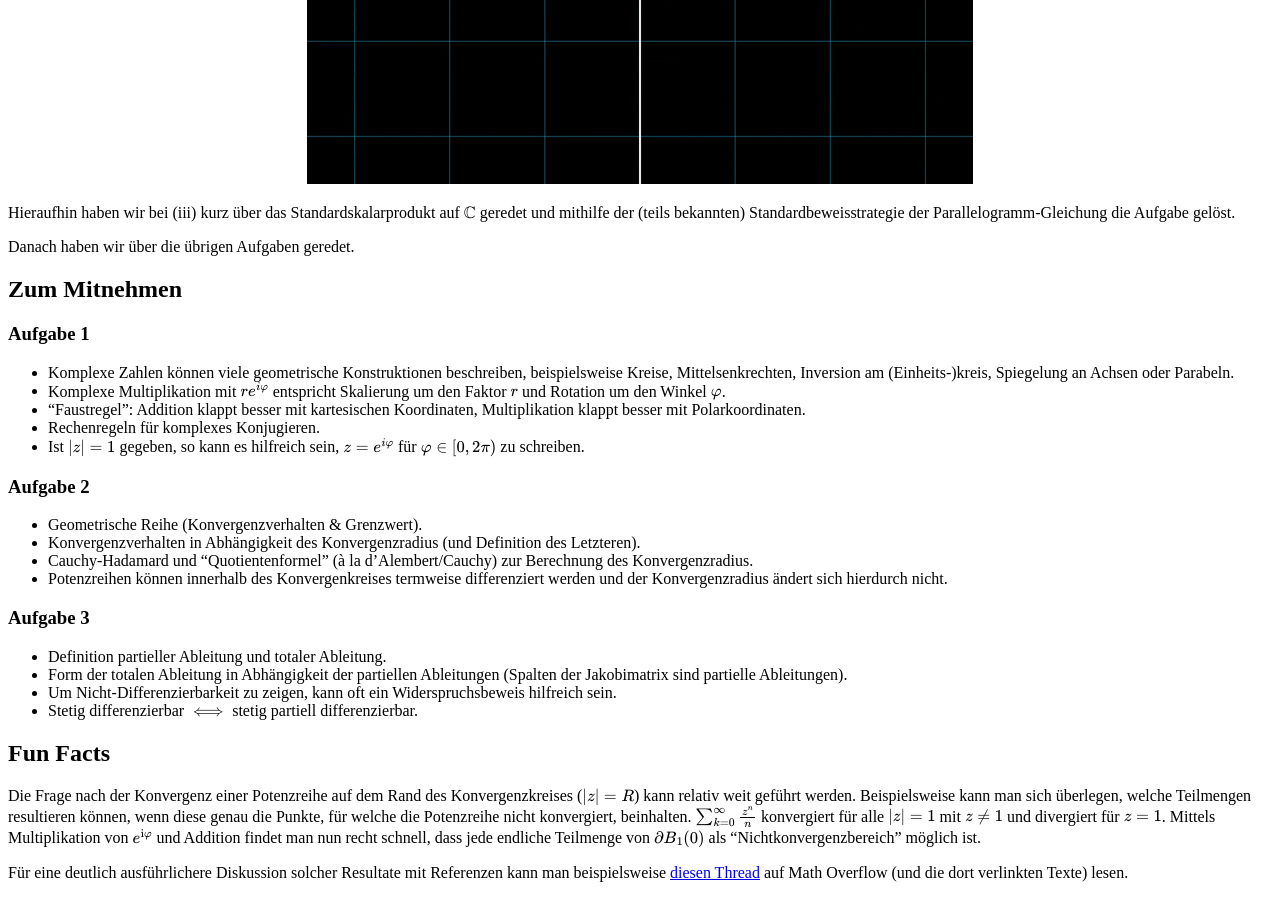
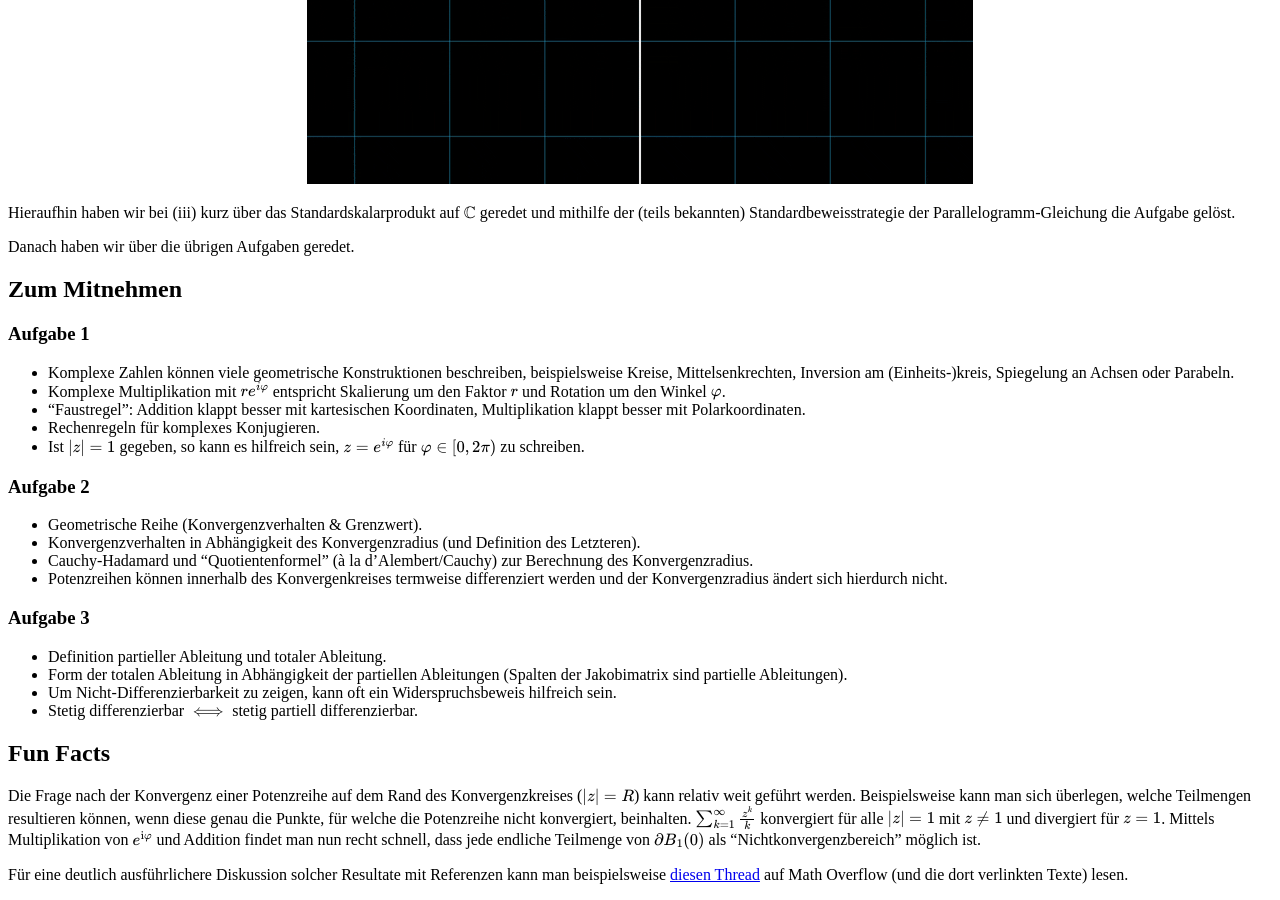
Before and after one commit to fdf-uni/ft, a Jekyll site: the page built from tutorials/tut00.md, in a window 1280 px wide and 900 px high, scrolled down 2173 px. Built offline with Jekyll 4.4.1, drawn with Linux system fonts in a browser that asks for light colours; our own code applies the rules of GitHub Pages for plain Markdown files.

Commit message:
fix(tut00): correct wrong indices

```diff
--- a/tutorials/tut00.md
+++ b/tutorials/tut00.md
@@ -53,7 +53,7 @@
 
 Die Frage nach der Konvergenz einer Potenzreihe auf dem Rand des Konvergenzkreises ($$\lvert z \rvert = R$$) kann relativ weit geführt werden.
 Beispielsweise kann man sich überlegen, welche Teilmengen resultieren können, wenn diese genau die Punkte, für welche die Potenzreihe nicht konvergiert, beinhalten.
-$$\sum_{k=0}^{\infty} \frac{z^n}{n}$$ konvergiert für alle $$\lvert z \rvert = 1$$ mit $$z \neq 1$$ und divergiert für $$z = 1$$.
+$$\sum_{k=1}^{\infty} \frac{z^k}{k}$$ konvergiert für alle $$\lvert z \rvert = 1$$ mit $$z \neq 1$$ und divergiert für $$z = 1$$.
 Mittels Multiplikation von $$e^{\mathrm{i} \varphi}$$ und Addition findet man nun recht schnell, dass jede endliche Teilmenge von $$\partial B_1(0)$$ als "Nichtkonvergenzbereich" möglich ist.
 
 Für eine deutlich ausführlichere Diskussion solcher Resultate mit Referenzen kann man beispielsweise [diesen Thread](https://mathoverflow.net/questions/49395/behaviour-of-power-series-on-their-circle-of-convergence) auf Math Overflow (und die dort verlinkten Texte) lesen.
```
